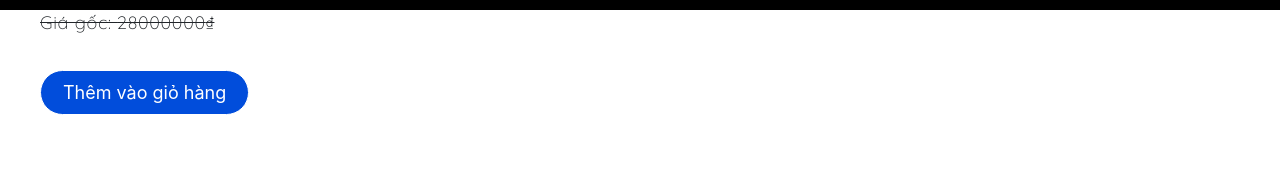
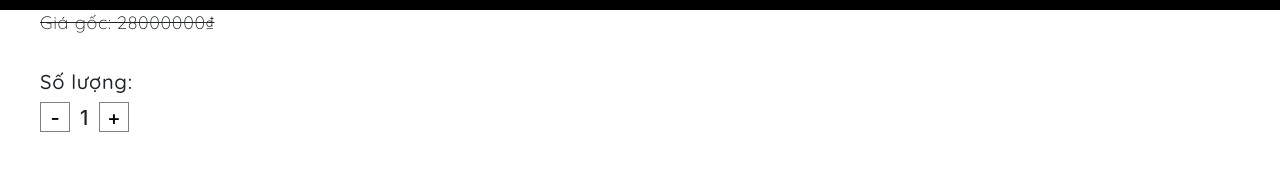
Before and after one commit to phamquochuy1102/vivo-smartphone-app, a React (Create React App) app: page /products in a window 1280 px wide. Both pictures are taken after a click on the element 185 px from the left and 1061 px from the top of the page. Shown: the part 322-493 px from the top of the page. Built offline with nearby package versions, Linux system fonts and the light colour scheme.

Commit message:
add select quantity

```diff
--- a/src/Components/Product/Product.jsx
+++ b/src/Components/Product/Product.jsx
@@ -49,7 +49,7 @@ const Product = ({ product }) => {
       <p className="product-oldPrice">Giá gốc: {oldPrice}₫</p>
       <p className="product-gift">Quà tặng 200.000đ</p>
       <div className="product-order">
-        <button>Đặt mua</button>
+        <button>Xem chi tiết</button>
       </div>
     </div>
   );
--- a/src/Components/ProductDetailOverview/ProductDetailOverview.jsx
+++ b/src/Components/ProductDetailOverview/ProductDetailOverview.jsx
@@ -2,16 +2,17 @@ import React from "react";
 import { useLocation } from "react-router";
 import "./ProductDetailOverview.scss";
 import ReactImageZoom from "react-image-zoom";
+import { useState } from "react";
 
 export const ProductDetailOverview = () => {
   const { state } = useLocation();
   const { image, name, price, oldPrice } = state;
   const props = { height: 500, zoomWidth: 300, img: image };
+  const [quantity, setQuantity] = useState(1);
 
   return (
     <div className="product-detail">
       <div className="product-detail__image">
-        {/* <img src={image} alt="product" /> */}
         <ReactImageZoom {...props} />
       </div>
 
@@ -25,6 +26,22 @@ export const ProductDetailOverview = () => {
         </p>
         <p className="info-price">Giá chỉ từ: {price}₫ </p>
         <p className="info-oldPrice">Giá gốc: {oldPrice}₫</p>
+        <div className="info-quantity">
+          <h5>Số lượng:</h5>
+          <button
+            onClick={() => {
+              if (quantity <= 1) {
+                setQuantity(quantity);
+              } else if (quantity > 1) {
+                setQuantity(quantity - 1);
+              }
+            }}
+          >
+            -
+          </button>
+          <span>{quantity}</span>
+          <button onClick={() => setQuantity(quantity + 1)}>+</button>
+        </div>
         <div className="info-button">
           <button>Thêm vào giỏ hàng</button>
         </div>
--- a/src/Components/ProductDetailOverview/ProductDetailOverview.scss
+++ b/src/Components/ProductDetailOverview/ProductDetailOverview.scss
@@ -86,6 +86,28 @@
         line-height: 24px;
       }
     }
+    .info-quantity {
+      margin-top: 40px;
+      button {
+        width: 30px;
+        height: 30px;
+        background-color: transparent;
+        border: 1px solid gray;
+        font: {
+          size: 20px;
+          weight: 500;
+        }
+        line-height: 30px;
+      }
+      span {
+        margin: 0 10px;
+        font: {
+          size: 20px;
+          weight: 500;
+        }
+        line-height: 30px;
+      }
+    }
     .info-button {
       margin-top: 40px;
       button {
```
